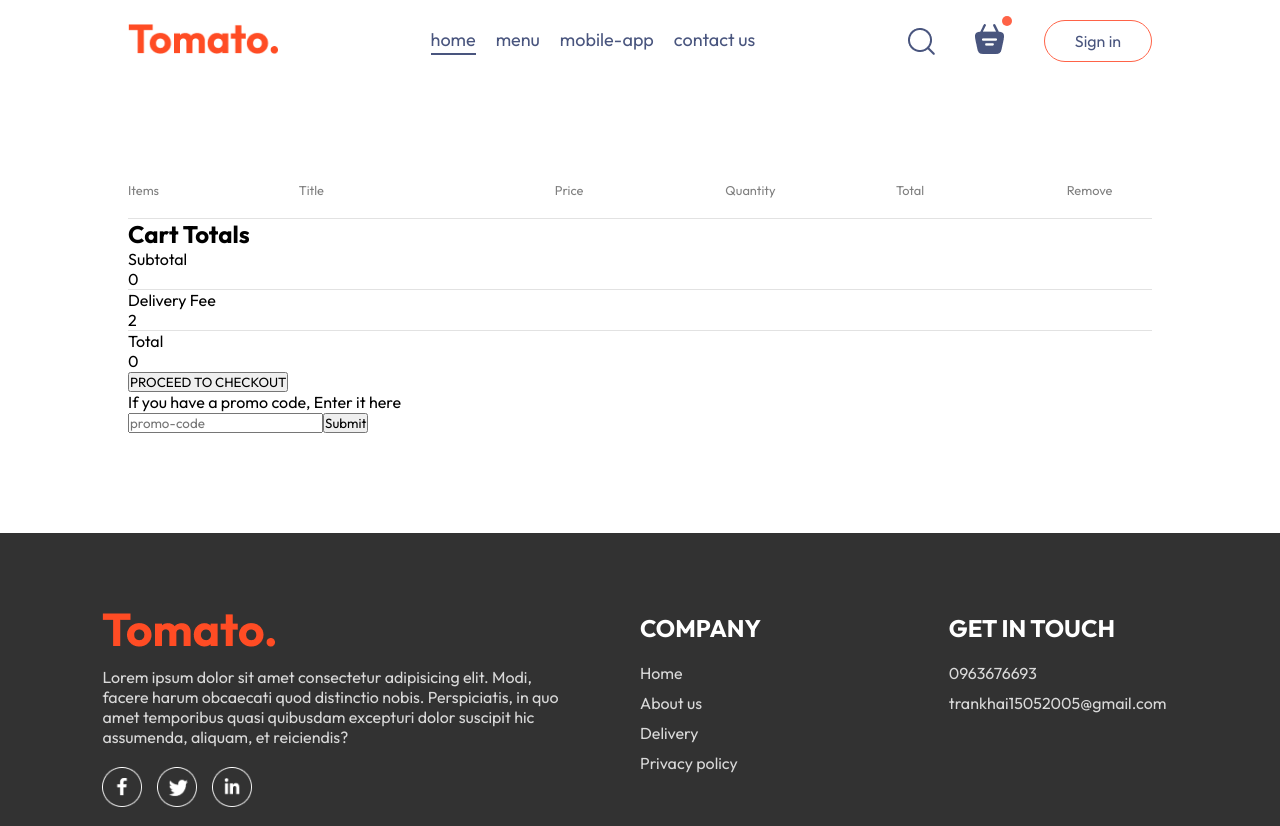
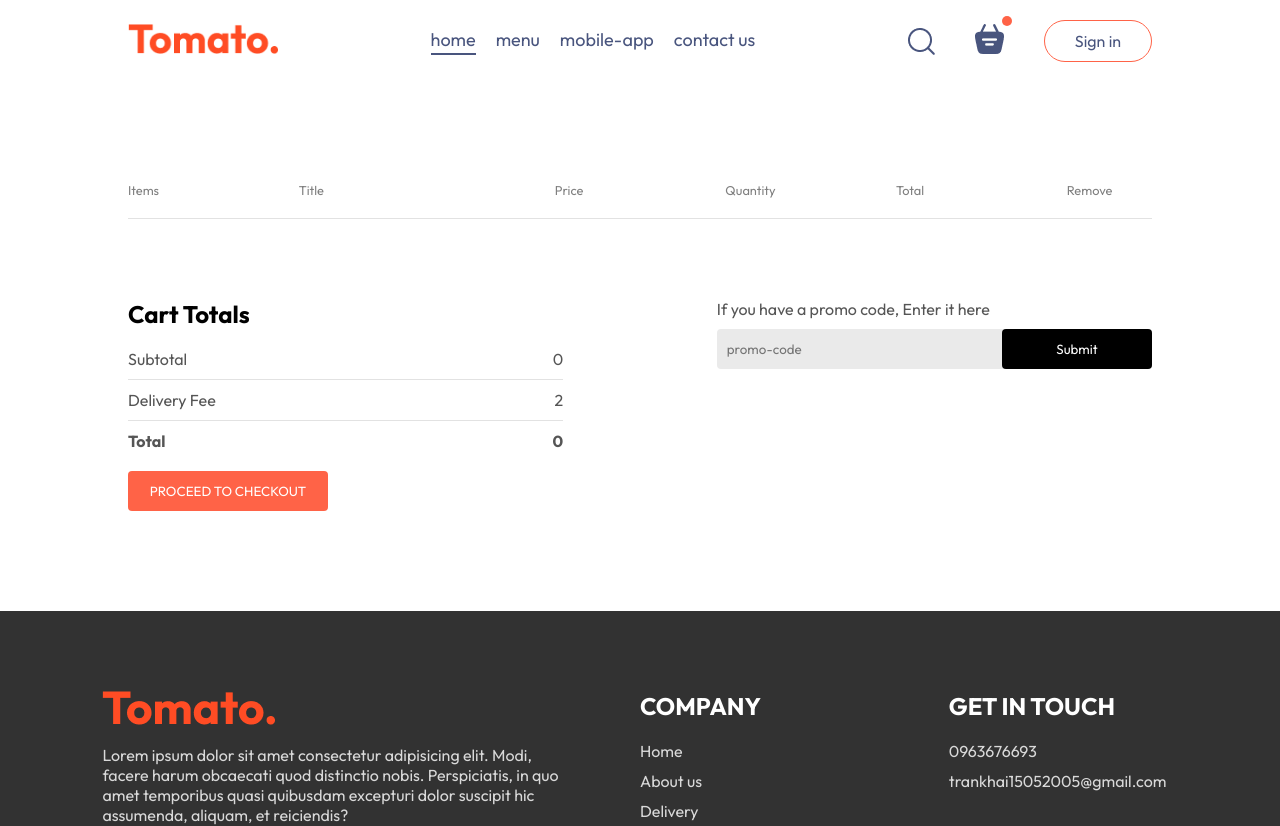
Before and after one commit to khaibtros/code-tracking, a React (Vite) app in the folder frontend/: page /cart in a window 1280 px wide. Shown: the top 826 px of the page. Built offline with nearby package versions, Linux system fonts and the light colour scheme.

Commit message:
fix HTML div placement and Apply CSS for the Cart Totals section

```diff
--- a/frontend/src/pages/Cart/Cart.css
+++ b/frontend/src/pages/Cart/Cart.css
@@ -23,3 +23,69 @@
 .cart-items-item .cross{
     cursor: pointer;
 }
+.cart-bottom{
+    margin-top: 80px;
+    display: flex;
+    justify-content: space-between;
+    gap: max(12vw,20px);
+}
+.cart-total{
+    flex: 1;
+    display: flex;
+    flex-direction: column;
+    gap: 20px;
+}
+.cart-total-details{
+    display: flex;
+    justify-content: space-between;
+    color: #555;
+}
+.cart-total hr{
+    margin: 10px 0;
+}
+.cart-total button{
+    border: none;
+    color: white;
+    background-color: tomato;
+    width: max(15vw,200px);
+    padding: 12px 0;
+    border-radius: 4px;
+    cursor: pointer;
+}
+.cart-promocode{
+    flex: 1;
+}
+.cart-promocode p{
+    color: #555;
+}
+.cart-promocode-input{
+    margin-top: 10px;
+    display: flex;
+    justify-content: space-between;
+    align-items: center;
+    background-color: #eaeaea;
+    border-radius: 4px;
+}
+.cart-promocode-input input{
+    background-color: transparent;
+    border: none;
+    outline: none;
+    padding-left: 10px;
+}
+.cart-promocode-input button{
+    width: max(10vw,150px);
+    padding: 12px 5px;
+    background-color: black;
+    color: white;
+    border: none;
+    border-radius: 4px;
+}
+@media (max-width: 750px) {
+    .cart-bottom{
+        display: flex;
+        flex-direction: column-reverse;
+    }
+    .cart-promocode{
+        justify-content: start;
+    }
+}
--- a/frontend/src/pages/Cart/Cart.jsx
+++ b/frontend/src/pages/Cart/Cart.jsx
@@ -52,8 +52,9 @@ const Cart = () => {
             </div>
             <hr />
             <div className="cart-total-details">
-                <p>Total</p>
-                <p>{0}</p>
+              <b>Total</b>
+              <b>{0}</b>
+            </div>
           </div>
           <button>PROCEED TO CHECKOUT</button>
         </div>
@@ -68,7 +69,6 @@ const Cart = () => {
         </div>
       </div>
     </div>
-    </div>
   )
 }
 
```
Lines whose indentation alone changed are shown as unchanged.
